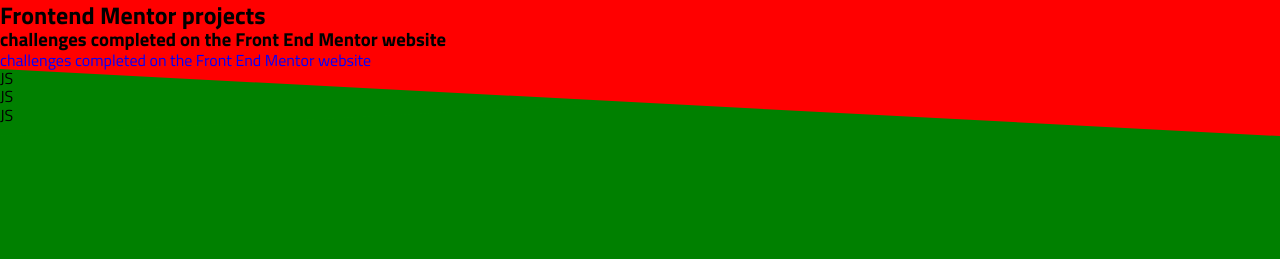
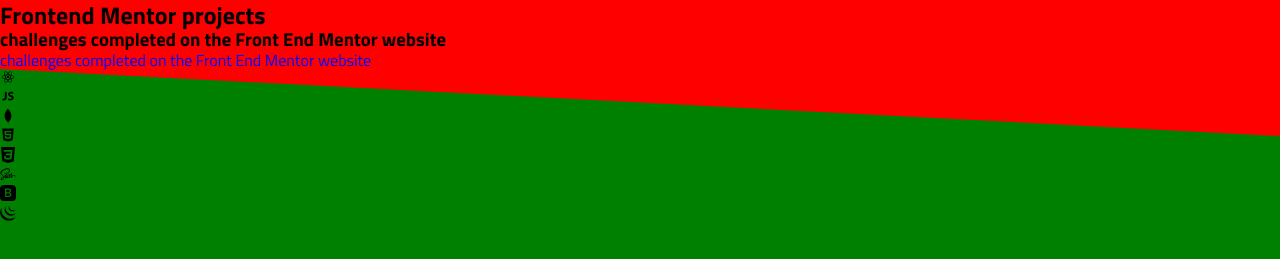
Before and after one commit to evancp87/portfolio, a React (Create React App) app in the folder client/: page / in a window 1280 px wide. Shown: the part 2196-2455 px from the top of the page. Built offline with nearby package versions, Linux system fonts and the light colour scheme.

Commit message:
react icons for each coding skill added

```diff
--- a/client/src/components/Skills.js
+++ b/client/src/components/Skills.js
@@ -1,14 +1,33 @@
 import {React} from "react";
+import { FontAwesomeIcon } from '@fortawesome/react-fontawesome'
+import { DiJavascript1 } from "react-icons/di";
+import { DiReact } from "react-icons/di";
+import { DiMongodb } from "react-icons/di";
+import { AiFillHtml5 } from "react-icons/ai";
+import { SiCss3 } from "react-icons/si";
+import { DiSass } from "react-icons/di";
+import { BsFillBootstrapFill } from "react-icons/bs";
+import { SiJquery } from "react-icons/si";
+
+
 
 const Skills = () => {
 
     return (
 <section className="skills">
     <h2 className="skills__header"></h2>
-    <ul className="skills__list"></ul>
-    <li className="skill">JS</li>
-    <li className="skill">JS</li>
-    <li className="skill">JS</li>
+    < ul className="skills__list">
+    <li className="skill"><DiReact/></li>
+    <li className="skill"><DiJavascript1 /></li>
+    <li className="skill"><DiMongodb /></li>
+    <li className="skill"><AiFillHtml5 /></li>
+    <li className="skill"><SiCss3 /></li>
+    <li className="skill"><DiSass /></li>
+    <li className="skill"><BsFillBootstrapFill /></li>
+    <li className="skill"><SiJquery /></li>
+
+
+    </ul>
 </section>
     )
 }
```
